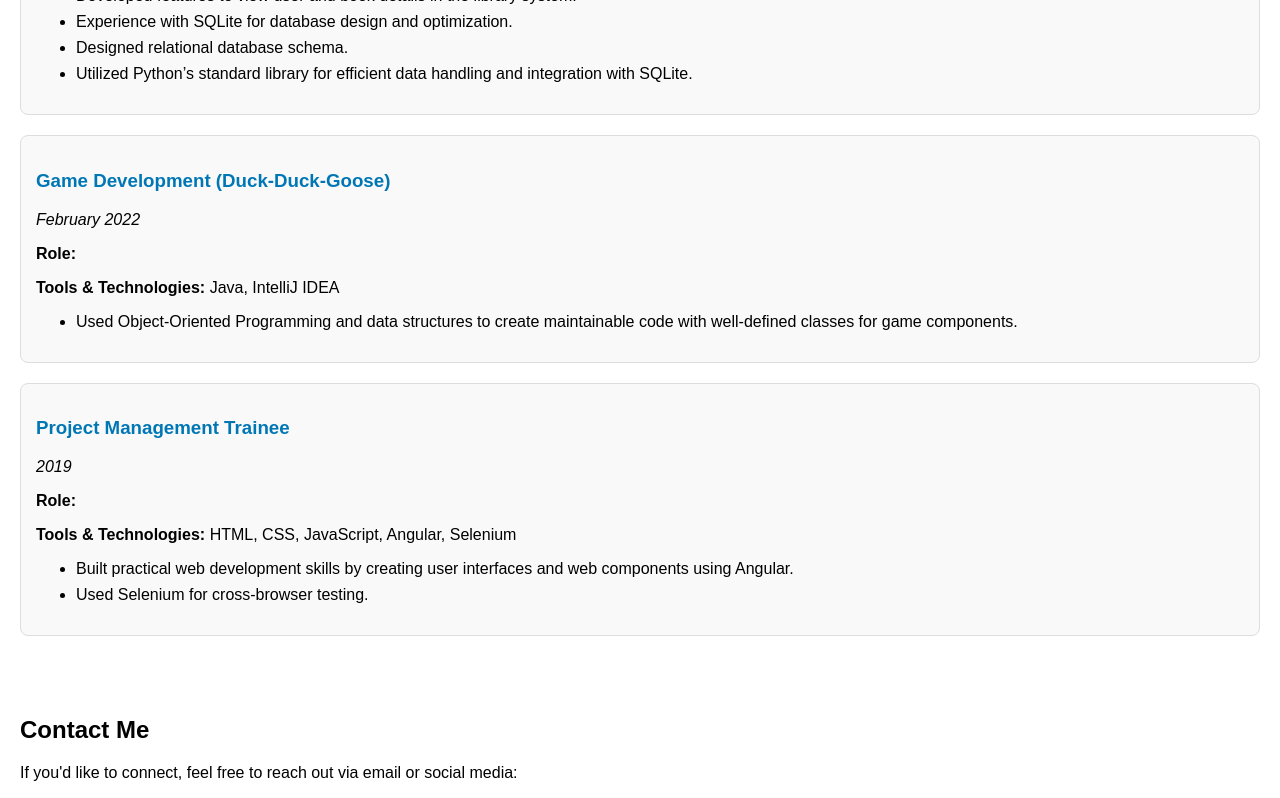
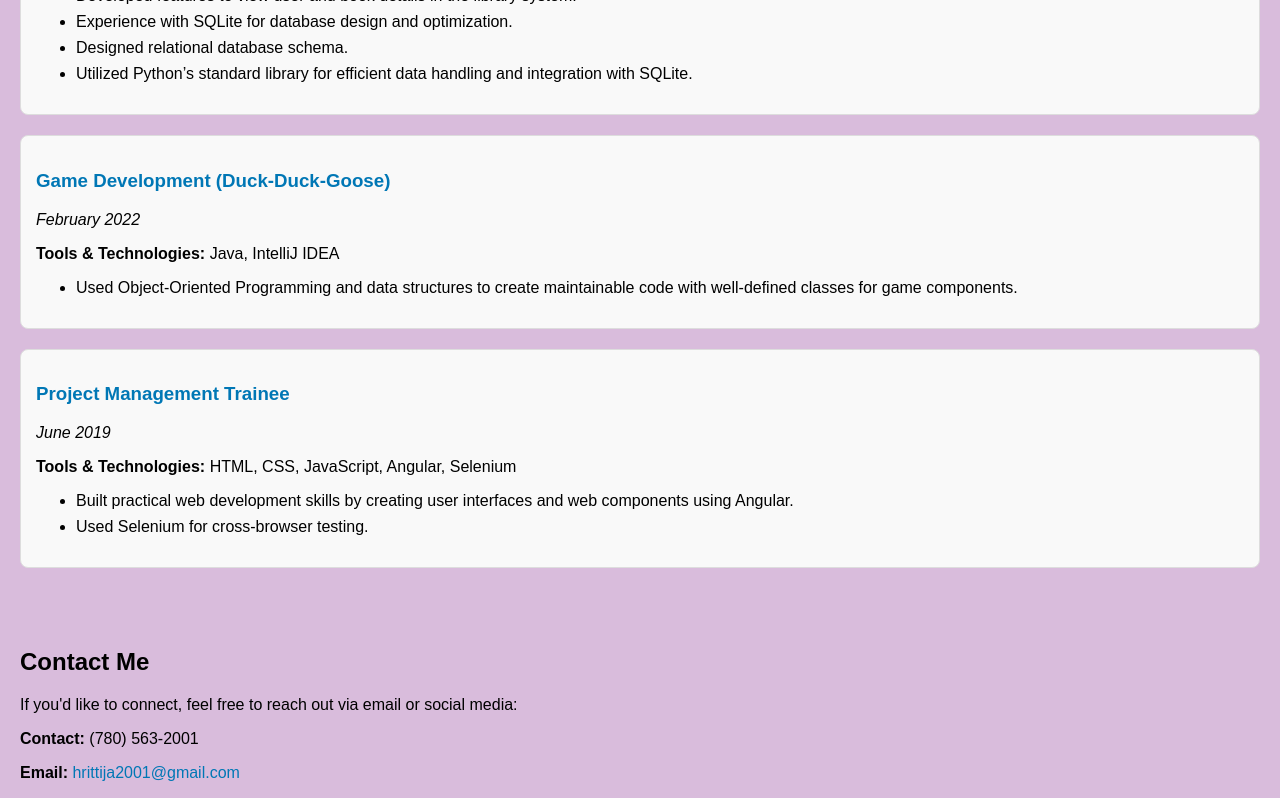
Before and after one commit to hrittijab/hrittijab-portfolio, a React (Create React App) app: page / in a window 1280 px wide. Shown: the part 2420-3218 px from the top of the page. Built offline with nearby package versions, Linux system fonts and the light colour scheme.

Commit message:
Editing webpage

```diff
--- a/src/App.css
+++ b/src/App.css
@@ -1,14 +1,5 @@
 /* General Layout Styling */
 body {
-  font-family: 'Arial', sans-serif;
-  margin: 0;
-  padding: 0;
-  background-color: #f7f7f7; /* Light background */
+
+  background-color: hsl(294, 32%, 80%); /* Light background */
 }
-
-div {
-  display: flex;
-  flex-direction: column;
-  justify-content: space-between;
-  min-height: 100vh; /* Ensure full-page height */
-}
--- a/src/App.js
+++ b/src/App.js
@@ -8,6 +8,7 @@ import Portfolio from './pages/Portfolio';
 import Contact from './pages/Contact';
 
 // Importing component-specific styles
+import './App.css';
 import './components/Header.css';
 import './components/Navbar.css';
 import './components/Footer.css';
--- a/src/pages/Portfolio.js
+++ b/src/pages/Portfolio.js
@@ -36,7 +36,7 @@ const Portfolio = () => {
     },
     {
       title: "Project Management Trainee",
-      date: "2019",
+      date: " June 2019",
       tools: "HTML, CSS, JavaScript, Angular, Selenium",
       description: [
         "Built practical web development skills by creating user interfaces and web components using Angular.",
@@ -64,7 +64,7 @@ const Portfolio = () => {
           >
             <h3 style={{ color: "#0077b5" }}>{project.title}</h3>
             <p style={{ margin: "5px 0", fontStyle: "italic" }}>{project.date}</p>
-            <p><strong>Role:</strong> {project.role}</p>
+            {project.role && <p><strong>Role:</strong> {project.role}</p>} {/* Render only if role exists */}
             <p><strong>Tools & Technologies:</strong> {project.tools}</p>
             <ul>
               {project.description.map((point, idx) => (
```
